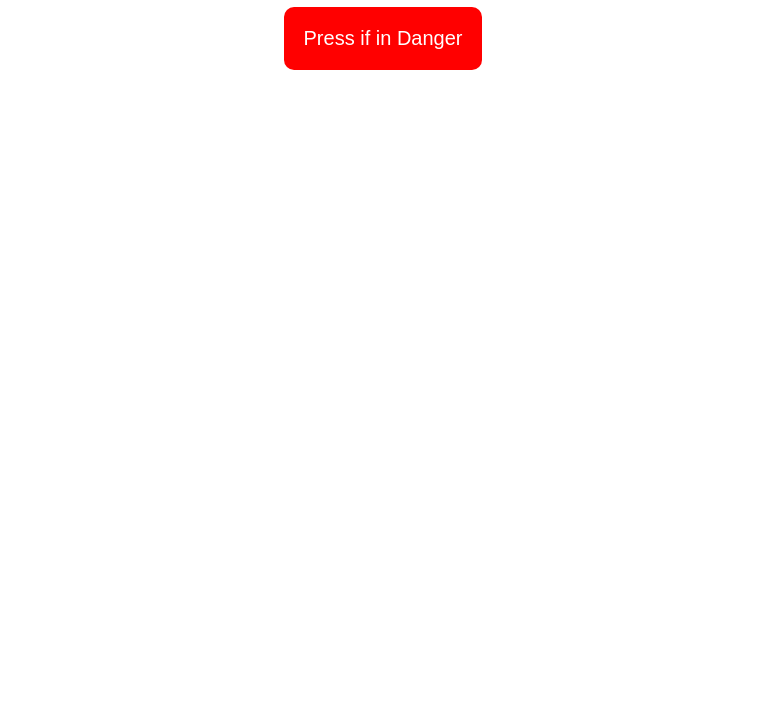
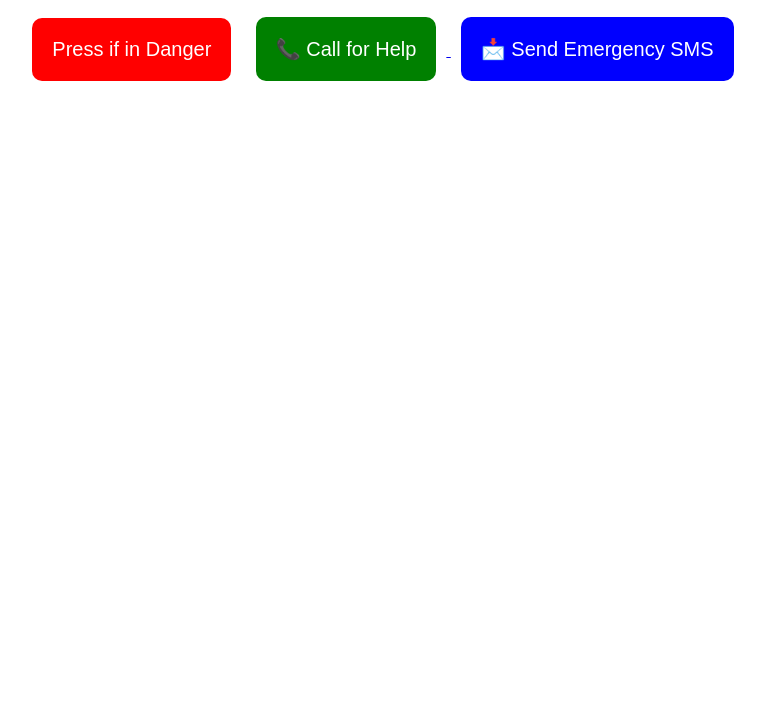
Before and after one commit to NeethuSudarsanan/Emergency-Alarm, a plain HTML site: page index.html in a window 1280 px wide. Shown: the part 74-800 px from the top of the page, without its empty margins (257-1022 px from the left). Drawn offline with Linux system fonts and the light colour scheme.

Commit message:
Update index.html
Added Call and SMS emergency buttons

```diff
--- a/index.html
+++ b/index.html
@@ -5,9 +5,26 @@
 </head>
 <body style="text-align:center; font-family:Arial;">
   <h1>🚨 Emergency Alarm 🚨</h1>
-  <button onclick="playAlarm()" style="padding:20px; font-size:20px; background:red; color:white; border:none; border-radius:10px;">
+
+  <!-- Alarm Button -->
+  <button onclick="playAlarm()"
+          style="padding:20px; font-size:20px; background:red; color:white; border:none; border-radius:10px; margin:10px;">
     Press if in Danger
   </button>
+
+  <!-- Call Button -->
+  <a href="tel:+919876543210">
+    <button style="padding:20px; font-size:20px; background:green; color:white; border:none; border-radius:10px; margin:10px;">
+      📞 Call for Help
+    </button>
+  </a>
+
+  <!-- SMS Button -->
+  <a href="sms:+919876543210?body=I%20am%20in%20danger%20please%20help!">
+    <button style="padding:20px; font-size:20px; background:blue; color:white; border:none; border-radius:10px; margin:10px;">
+      📩 Send Emergency SMS
+    </button>
+  </a>
 
   <audio id="alarmSound">
     <source src="https://actions.google.com/sounds/v1/alarms/alarm_clock.ogg" type="audio/ogg">
```
